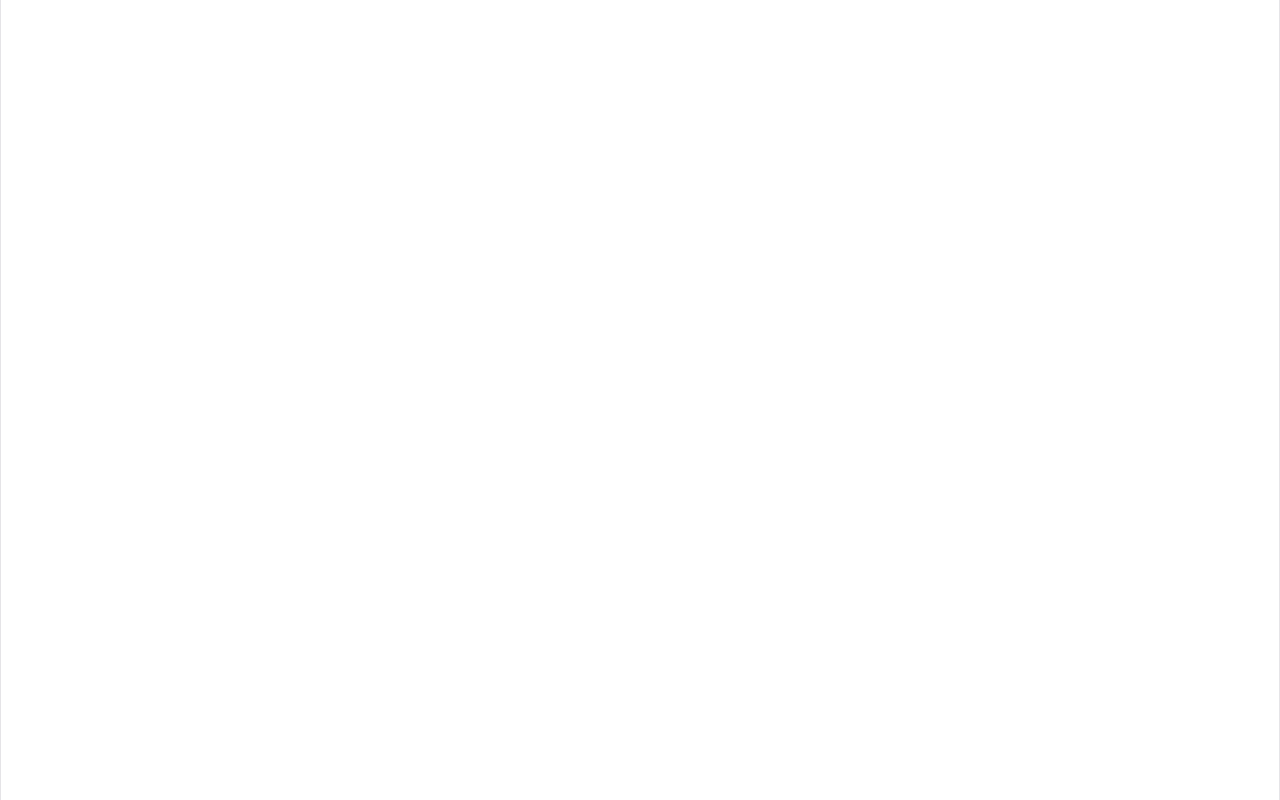
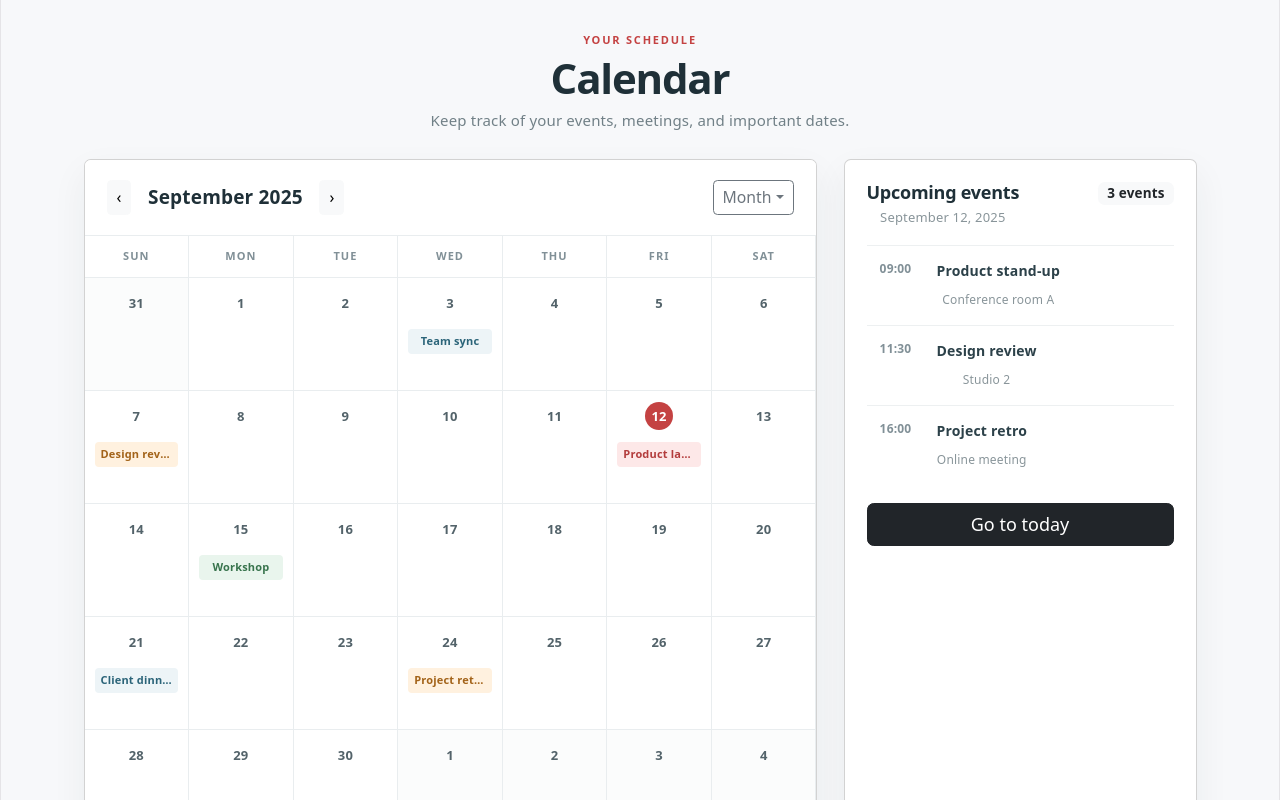
Before and after one commit to CoffeeShop200/bde-event, a React (Vite) app in the folder dbe-event/: page /calendar in a window 1280 px wide. Before the commit this address had no page. Shown: the top 800 px of the page. Built offline with nearby package versions, Linux system fonts and the light colour scheme.

Commit message:
calendar page

```diff
--- a/dbe-event/src/App.jsx
+++ b/dbe-event/src/App.jsx
@@ -4,6 +4,7 @@ import './App.css'
 import { Navbar, Container, Nav, NavDropdown } from 'react-bootstrap'
 import Login from './login/Login.jsx'
 import Register from './login/Register.jsx'
+import Calendar from './calendar/calendar.jsx'
 import { BrowserRouter, Route, Routes } from 'react-router-dom'
 
 function App() {
@@ -16,6 +17,7 @@ function App() {
         <Route path="/" element={<Login />} />
         <Route path="/login" element={<Login />} />
         <Route path="/register" element={<Register />} />
+        <Route path="/calendar" element={<Calendar />} />
       </Routes>
     </BrowserRouter>
     </>
--- /dev/null
+++ b/dbe-event/src/calendar/calendar.css
@@ -0,0 +1,26 @@
+.calendar-page { min-height: 100svh; padding: 32px 0 56px; background: #f7f8fa; color: #1f3038; }
+        .calendar-header { margin-bottom: 28px; }
+        .calendar-eyebrow { color: #c44242; font-size: 11px; font-weight: 800; letter-spacing: 1.8px; text-transform: uppercase; }
+        .calendar-title { margin: 4px 0 6px; color: #1f3038; font-size: clamp(30px, 4vw, 42px); font-weight: 700; letter-spacing: -1.2px; }
+        .calendar-subtitle { color: #718087; font-size: 15px; }
+        .calendar-panel, .agenda-panel { border: 1px solid #e1e7e9; border-radius: 14px; box-shadow: 0 14px 36px rgba(31, 48, 56, .06); }
+        .calendar-panel { overflow: hidden; }
+        .calendar-toolbar { padding: 20px 22px; background: #fff; border-bottom: 1px solid #e9edef; }
+        .month-label { min-width: 170px; color: #1f3038; font-size: 19px; font-weight: 700; }
+        .calendar-grid { display: grid; grid-template-columns: repeat(7, minmax(0, 1fr)); background: #e9edef; gap: 1px; }
+        .weekday { padding: 12px 10px; background: #fff; color: #819097; font-size: 11px; font-weight: 800; letter-spacing: 1px; text-transform: uppercase; }
+        .calendar-day { min-height: 112px; padding: 10px; background: #fff; cursor: pointer; transition: background .2s ease; }
+        .calendar-day:hover { background: #fff8f7; }
+        .calendar-day.muted { color: #b8c0c3; background: #fbfcfc; }
+        .day-number { display: inline-grid; width: 28px; height: 28px; place-items: center; margin-bottom: 7px; border-radius: 50%; color: #53636a; font-size: 13px; font-weight: 700; }
+        .calendar-day.selected .day-number { color: #fff; background: #c44242; }
+        .event-pill { display: block; overflow: hidden; margin-top: 5px; padding: 4px 6px; border-radius: 4px; background: #edf4f7; color: #2b6479; font-size: 11px; font-weight: 700; text-overflow: ellipsis; white-space: nowrap; }
+        .event-pill.orange { background: #fff1df; color: #a36319; } .event-pill.red { background: #fde8e8; color: #b33c3c; } .event-pill.green { background: #e9f5ed; color: #38744d; }
+        .agenda-panel { padding: 22px; background: #fff; }
+        .agenda-heading { margin: 0 0 4px; color: #1f3038; font-size: 18px; font-weight: 700; }
+        .agenda-date { margin-bottom: 18px; color: #89959a; font-size: 13px; }
+        .agenda-item { display: flex; gap: 12px; padding: 14px 0; border-top: 1px solid #edf0f1; }
+        .agenda-time { min-width: 58px; color: #819097; font-size: 12px; font-weight: 700; }
+        .agenda-event-title { margin: 0 0 3px; color: #2c4149; font-size: 14px; font-weight: 700; }
+        .agenda-location { color: #89959a; font-size: 12px; }
+        @media (max-width: 767px) { .calendar-page { padding-top: 22px; } .calendar-day { min-height: 76px; padding: 6px; } .weekday { padding: 9px 4px; font-size: 9px; text-align: center; } .event-pill { padding: 3px; font-size: 9px; } .month-label { min-width: 0; font-size: 16px; } }
--- /dev/null
+++ b/dbe-event/src/calendar/calendar.jsx
@@ -0,0 +1,100 @@
+import { useState } from 'react'
+import { Badge, Button, Card, Col, Container, Dropdown, Row } from 'react-bootstrap'
+import './calendar.css'
+
+const monthNames = [
+  'January', 'February', 'March', 'April', 'May', 'June',
+  'July', 'August', 'September', 'October', 'November', 'December',
+]
+
+const weekDays = ['Sun', 'Mon', 'Tue', 'Wed', 'Thu', 'Fri', 'Sat']
+
+const events = {
+  3: [{ title: 'Team sync', color: 'blue' }],
+  7: [{ title: 'Design review', color: 'orange' }],
+  12: [{ title: 'Product launch', color: 'red' }],
+  15: [{ title: 'Workshop', color: 'green' }],
+  21: [{ title: 'Client dinner', color: 'blue' }],
+  24: [{ title: 'Project retro', color: 'orange' }],
+}
+
+function Calendar() {
+  const [currentDate, setCurrentDate] = useState(new Date(2025, 8, 1))
+  const [selectedDate, setSelectedDate] = useState(12)
+
+  const year = currentDate.getFullYear()
+  const month = currentDate.getMonth()
+  const firstDay = new Date(year, month, 1).getDay()
+  const daysInMonth = new Date(year, month + 1, 0).getDate()
+  const previousMonthDays = new Date(year, month, 0).getDate()
+  const days = Array.from({ length: 42 }, (_, index) => {
+    const dayNumber = index - firstDay + 1
+    if (dayNumber < 1) return { day: previousMonthDays + dayNumber, muted: true }
+    if (dayNumber > daysInMonth) return { day: dayNumber - daysInMonth, muted: true }
+    return { day: dayNumber, muted: false }
+  })
+
+  function changeMonth(offset) {
+    setCurrentDate(new Date(year, month + offset, 1))
+    setSelectedDate(null)
+  }
+
+  function goToToday() {
+    const today = new Date()
+    setCurrentDate(new Date(today.getFullYear(), today.getMonth(), 1))
+    setSelectedDate(today.getDate())
+  }
+
+  return (
+    <main className="calendar-page">
+      <Container>
+        <div className="calendar-header">
+          <div className="calendar-eyebrow">Your schedule</div>
+          <h1 className="calendar-title">Calendar</h1>
+          <p className="calendar-subtitle">Keep track of your events, meetings, and important dates.</p>
+        </div>
+
+        <Row className="g-4">
+          <Col lg={8}>
+            <Card className="calendar-panel">
+              <div className="calendar-toolbar d-flex align-items-center justify-content-between gap-2">
+                <div className="d-flex align-items-center gap-2">
+                  <Button variant="light" size="sm" aria-label="Previous month" onClick={() => changeMonth(-1)}>&lsaquo;</Button>
+                  <span className="month-label">{monthNames[month]} {year}</span>
+                  <Button variant="light" size="sm" aria-label="Next month" onClick={() => changeMonth(1)}>&rsaquo;</Button>
+                </div>
+                <Dropdown>
+                  <Dropdown.Toggle variant="outline-secondary" size="sm">Month</Dropdown.Toggle>
+                  <Dropdown.Menu><Dropdown.Item active>Month</Dropdown.Item><Dropdown.Item>Week</Dropdown.Item><Dropdown.Item>Day</Dropdown.Item></Dropdown.Menu>
+                </Dropdown>
+              </div>
+              <div className="calendar-grid">
+                {weekDays.map((weekDay) => <div className="weekday" key={weekDay}>{weekDay}</div>)}
+                {days.map(({ day, muted }, index) => (
+                  <div className={`calendar-day ${muted ? 'muted' : ''} ${!muted && day === selectedDate ? 'selected' : ''}`} key={`${day}-${index}`} onClick={() => !muted && setSelectedDate(day)}>
+                    <span className="day-number">{day}</span>
+                    {!muted && events[day]?.map((event) => <span className={`event-pill ${event.color}`} key={event.title}>{event.title}</span>)}
+                  </div>
+                ))}
+              </div>
+            </Card>
+          </Col>
+          <Col lg={4}>
+            <Card className="agenda-panel h-100">
+              <div className="d-flex align-items-start justify-content-between">
+                <div><h2 className="agenda-heading">Upcoming events</h2><p className="agenda-date">September 12, 2025</p></div>
+                <Badge bg="light" text="dark">3 events</Badge>
+              </div>
+              {[['09:00', 'Product stand-up', 'Conference room A'], ['11:30', 'Design review', 'Studio 2'], ['16:00', 'Project retro', 'Online meeting']].map(([time, title, location]) => (
+                <div className="agenda-item" key={title}><span className="agenda-time">{time}</span><div><p className="agenda-event-title">{title}</p><span className="agenda-location">{location}</span></div></div>
+              ))}
+              <Button className="w-100 mt-3" variant="dark" onClick={goToToday}>Go to today</Button>
+            </Card>
+          </Col>
+        </Row>
+      </Container>
+    </main>
+  )
+}
+
+export default Calendar
```
